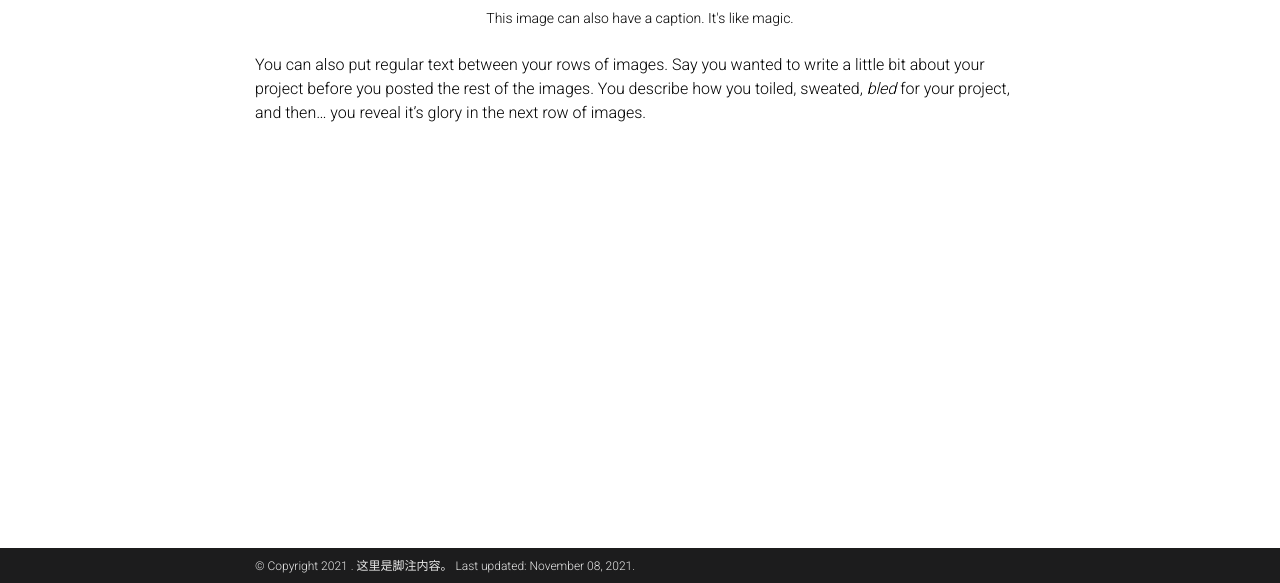
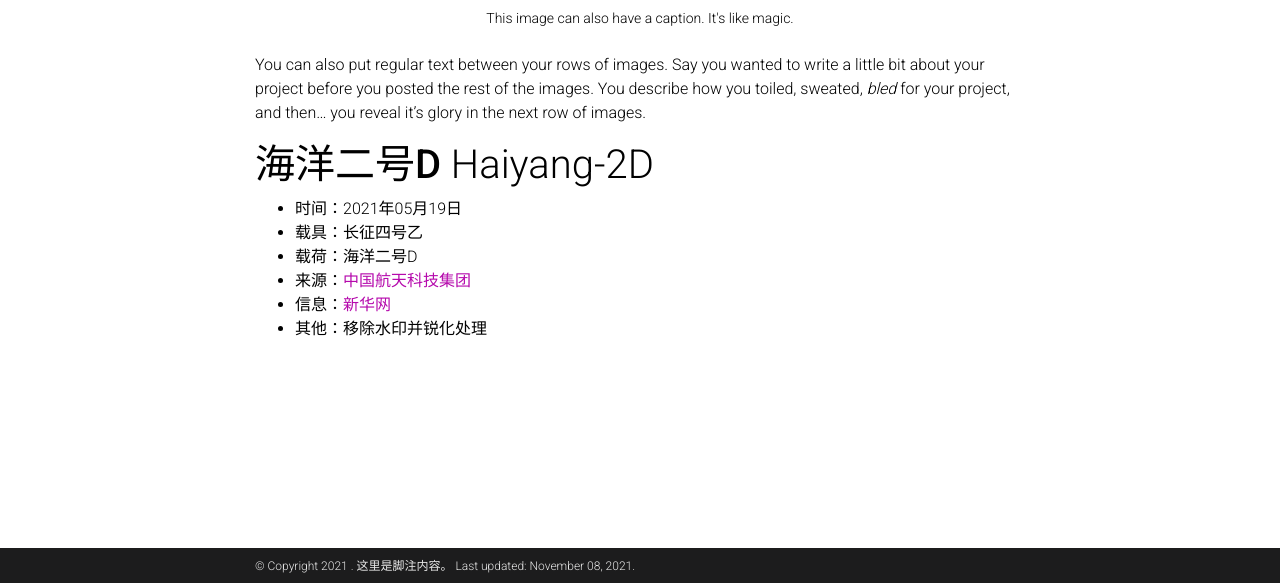
Before and after one commit to china-space-mission-badges/china-space-mission-badges.github.io, a Jekyll site: the page built from _projects/test.md, in a window 1280 px wide, cut to the strip 317-900 px from the top of the page. Built offline with Jekyll 4.4.1, drawn with Linux system fonts in a browser that asks for light colours; nearby versions of some CDN libraries; comment, search, counter and statistics services are not loaded; a style sheet for code colours, icons or effects is not loaded.

Commit message:
add test scripts

```diff
--- a/_projects/test.md
+++ b/_projects/test.md
@@ -18,3 +18,13 @@
 You can also put regular text between your rows of images.
 Say you wanted to write a little bit about your project before you posted the rest of the images.
 You describe how you toiled, sweated, *bled* for your project, and then... you reveal it's glory in the next row of images.
+
+
+# **海洋二号D** Haiyang-2D
+
+* 时间：2021年05月19日
+* 载具：长征四号乙
+* 载荷：海洋二号D
+* 来源：[中国航天科技集团](https://weibo.com/5386897742/KgbaYyynt)
+* 信息：[新华网](http://www.xinhuanet.com/2021-05/19/c_1127464633.htm)
+* 其他：移除水印并锐化处理
```
Also changed, not shown: _pages/gallery.md (+1 -1 lines).
